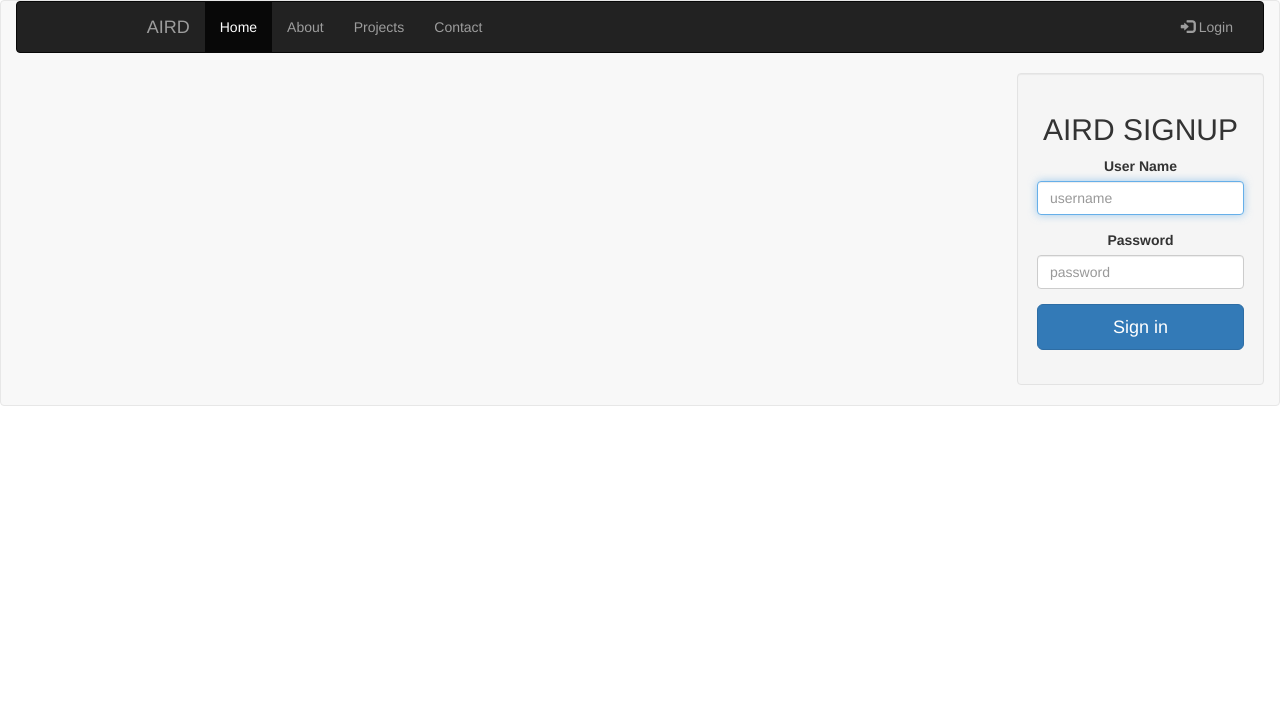
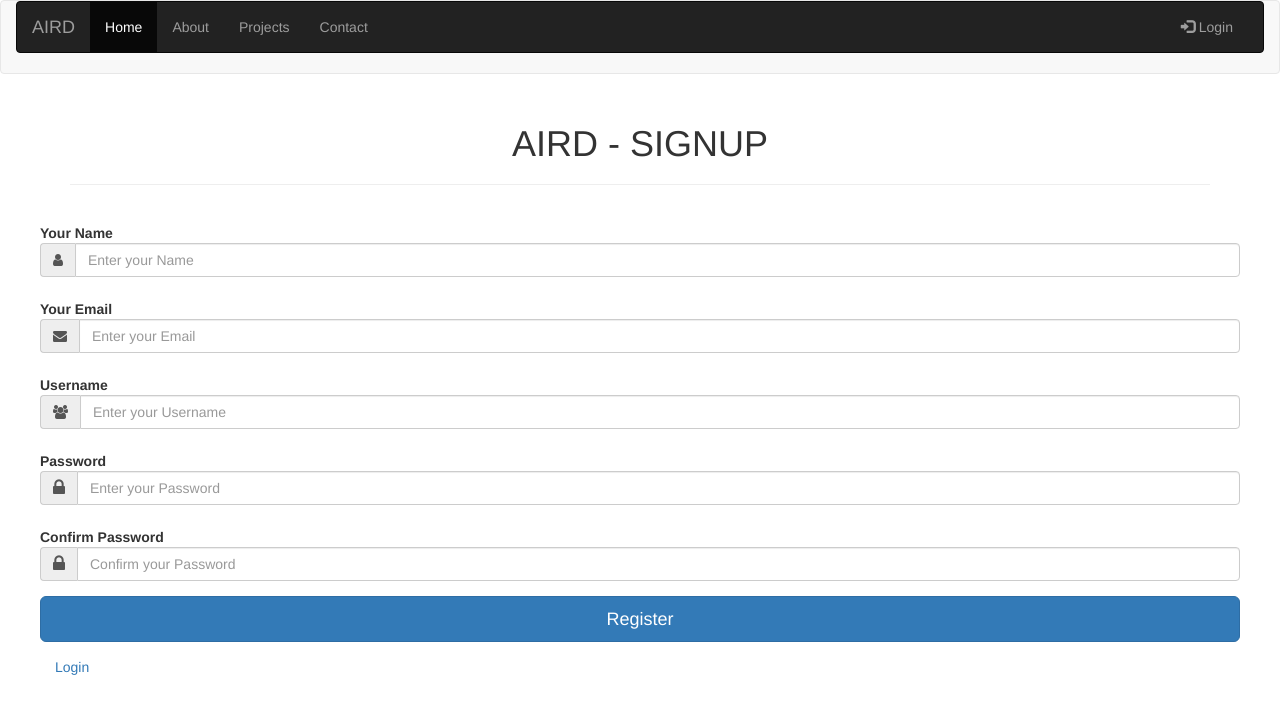
Before and after one commit to akhilsuresh-work/AIRD_PY, a Django app: a page that uses login/templates/login/index.html in a window 1280 px wide. Shown: the top 714 px of the page. Run offline with Django 3.2, Linux system fonts and the light colour scheme; some libraries are stand-ins or nearby versions.

Commit message:
project starts here

```diff
--- a/login/templates/login/index.html
+++ b/login/templates/login/index.html
@@ -5,6 +5,7 @@
     <meta name="viewport" content="width=device-width, initial-scale=1">
     <title>AIRD</title>
     <link rel="stylesheet" href="https://maxcdn.bootstrapcdn.com/bootstrap/3.3.7/css/bootstrap.min.css">
+    <link rel="stylesheet" href="https://maxcdn.bootstrapcdn.com/font-awesome/4.6.1/css/font-awesome.min.css">
     <script src="https://ajax.googleapis.com/ajax/libs/jquery/3.1.1/jquery.min.js"></script>
     <script src="https://maxcdn.bootstrapcdn.com/bootstrap/3.3.7/js/bootstrap.min.js"></script>
 </head>
@@ -13,19 +14,14 @@
 
     <nav class="navbar navbar-default">
       <div class="container-fluid">
+          <nav class="navbar navbar-inverse">
+
+              <div class="container-fluid">
+
                     <div class="navbar-header">
-      <a class="navbar-brand" href="#">WebSiteName</a>
-    </div>
-  <nav class="navbar navbar-inverse">
-  <div class="container-fluid">
-    <div class="navbar-header">
-      <button type="button" class="navbar-toggle" data-toggle="collapse" data-target="#myNavbar">
-        <span class="icon-bar"></span>
-        <span class="icon-bar"></span>
-        <span class="icon-bar"></span>
-      </button>
                         <a class="navbar-brand" href="#">AIRD</a>
                     </div>
+
                     <div class="collapse navbar-collapse" id="myNavbar">
                       <ul class="nav navbar-nav">
                         <li class="active"><a href="#">Home</a></li>
@@ -37,40 +33,134 @@
                         <li><a href="{% url 'login:airdlogin' %}"><span class="glyphicon glyphicon-log-in"></span> Login</a></li>
                       </ul>
                     </div>
+
+              </div>
+
+          </nav>
       </div>
     </nav>
 
-<div class="container-fluid text-right">
-  <div class="row content">
-      <div class="pull-right text-center">
-          <div class="well">
-             <div class="form">
-                        <form class = "form-signin" action="{% url 'login:airdlogin' %}" method="post">
-                            {% csrf_token %}
-                            <h2 class="form-signin-heading">AIRD SIGNUP</h2>
-                            <div class="form-group">
-                                <label class="" for="username">User Name</label>
-                                <div class="">
-                                    <input type="text" class="form-control" name="username" placeholder="username" required autofocus>
+
+    <div class="container">
+			<div class="row main">
+				<div class="panel-heading">
+	               <div class="panel-title text-center">
+	               		<h1 class="title">AIRD - SIGNUP</h1>
+	               		<hr />
 	               	</div>
 	            </div>
+				<div class="main-login  pull-right cols-sm-2">
+					<form class="form-horizontal" method="post" action="#">
+
 						<div class="form-group">
-                                <label class="" for="password">Password</label>
-                                <div class="">
-                                    <input type="password" class="form-control" id="pwd" name="password" required placeholder="password" >
+							<label for="name" class="cols-sm-2 control-label">Your Name</label>
+							<div class="cols-sm-10">
+								<div class="input-group">
+									<span class="input-group-addon"><i class="fa fa-user fa" aria-hidden="true"></i></span>
+									<input type="text" class="form-control" name="name" id="name"  placeholder="Enter your Name"/>
 								</div>
 							</div>
+						</div>
+
 						<div class="form-group">
-                                <div class="">
-                                    <button type="submit" class="btn btn-primary btn-block btn-lg">Sign in</button>
+							<label for="email" class="cols-sm-2 control-label">Your Email</label>
+							<div class="cols-sm-10">
+								<div class="input-group">
+									<span class="input-group-addon"><i class="fa fa-envelope fa" aria-hidden="true"></i></span>
+									<input type="text" class="form-control" name="email" id="email"  placeholder="Enter your Email"/>
 								</div>
+							</div>
+						</div>
+
+						<div class="form-group">
+							<label for="username" class="cols-sm-2 control-label">Username</label>
+							<div class="cols-sm-10">
+								<div class="input-group">
+									<span class="input-group-addon"><i class="fa fa-users fa" aria-hidden="true"></i></span>
+									<input type="text" class="form-control" name="username" id="username"  placeholder="Enter your Username"/>
+								</div>
+							</div>
+						</div>
+
+						<div class="form-group">
+							<label for="password" class="cols-sm-2 control-label">Password</label>
+							<div class="cols-sm-10">
+								<div class="input-group">
+									<span class="input-group-addon"><i class="fa fa-lock fa-lg" aria-hidden="true"></i></span>
+									<input type="password" class="form-control" name="password" id="password"  placeholder="Enter your Password"/>
+								</div>
+							</div>
+						</div>
+
+						<div class="form-group">
+							<label for="confirm" class="cols-sm-2 control-label">Confirm Password</label>
+							<div class="cols-sm-10">
+								<div class="input-group">
+									<span class="input-group-addon"><i class="fa fa-lock fa-lg" aria-hidden="true"></i></span>
+									<input type="password" class="form-control" name="confirm" id="confirm"  placeholder="Confirm your Password"/>
+								</div>
+							</div>
+						</div>
+
+						<div class="form-group ">
+							<button type="button" class="btn btn-primary btn-lg btn-block login-button">Register</button>
+						</div>
+						<div class="login-register">
+				            <a href="index.php">Login</a>
 				         </div>
 					</form>
 				</div>
 			</div>
 		</div>
-  </div>
-</div>
+
+
+
+
+
+         <!--<div class="main-login">-->
+              <!--<div class=" text-center">-->
+                     <!--<div class=" col-lg-3 pull-right">-->
+                                <!--<form class = "form-horizontal" action="{% url 'login:airdlogin' %}" method="post">-->
+                                    <!--{% csrf_token %}-->
+                                    <!--<h4>Not a member yet?</h4>-->
+                                    <!--<h2 class="form-signin-heading">AIRD SIGNUP</h2>-->
+
+
+                                    <!---->
+                                    <!--<div class="form-group">-->
+                                        <!--<label class="" for="username">User Name</label>-->
+                                        <!--<div class="">-->
+                                            <!--<input type="text" class="form-control" name="username" placeholder="username" required autofocus>-->
+                                        <!--</div>-->
+                                    <!--</div>-->
+                                    <!--<div class="form-group">-->
+                                        <!--<label class="" for="password">Password</label>-->
+                                        <!--<div class="">-->
+                                            <!--<input type="password" class="form-control" id="pwd" name="password" required placeholder="password" >-->
+                                         <!--</div>-->
+                                    <!--</div>-->
+                                      <!--<div class="form-group">-->
+                                        <!--<label class="" for="password-confirm">Confirm Password</label>-->
+                                        <!--<div class="">-->
+                                            <!--<input type="password" class="form-control" id="mail" name="retype_password" required placeholder="Retype password" >-->
+                                         <!--</div>-->
+                                    <!--</div>-->
+                                      <!--<div class="form-group">-->
+                                        <!--<label class="" for="Email">Email</label>-->
+                                        <!--<div class="">-->
+                                            <!--<input type="email" class="form-control" id="pwd" name="password" required placeholder="password" >-->
+                                         <!--</div>-->
+                                    <!--</div>-->
+                                    <!--<div class="form-group">-->
+                                        <!--<div class="">-->
+                                            <!--<button type="submit" class="btn btn-primary btn-block btn-lg">Register</button>-->
+                                        <!--</div>-->
+                                    <!--</div>-->
+                                <!--</form>-->
+                     <!--</div>-->
+              <!--</div>-->
+          <!--</div>-->
+
 
 </body>
 </html>
```
Lines whose indentation alone changed are shown as unchanged.
